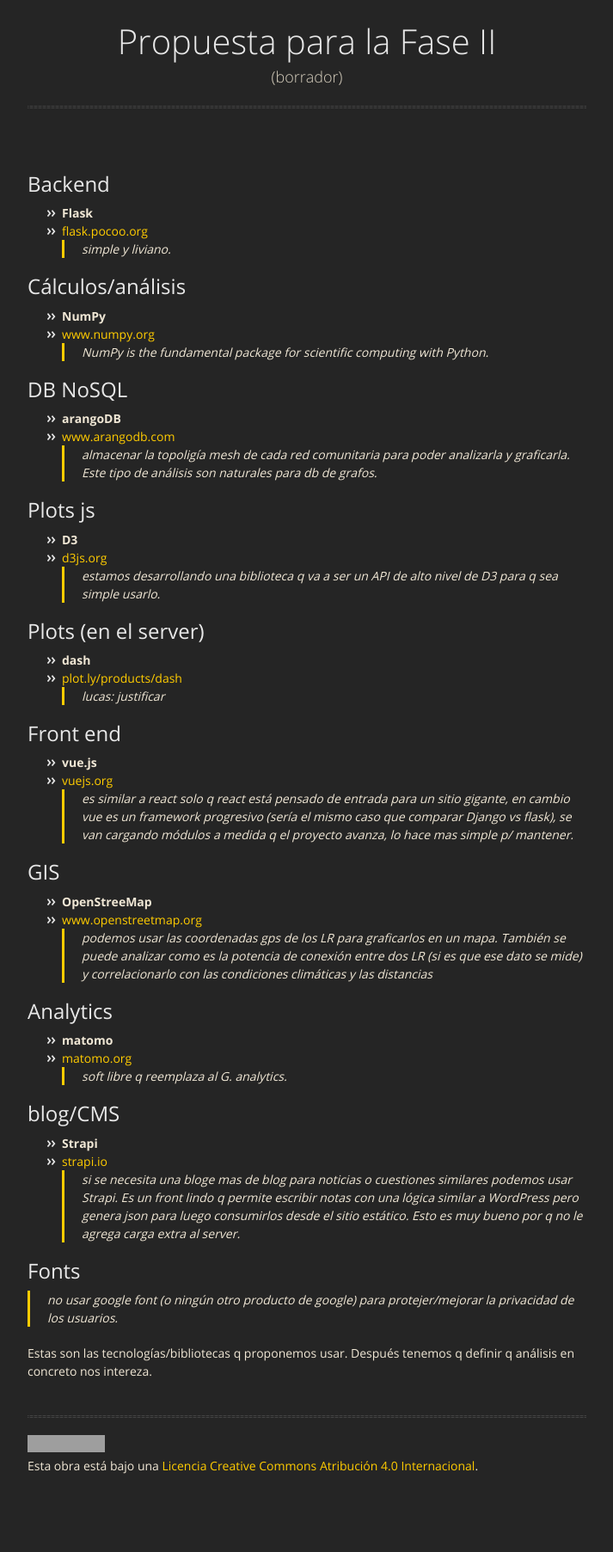
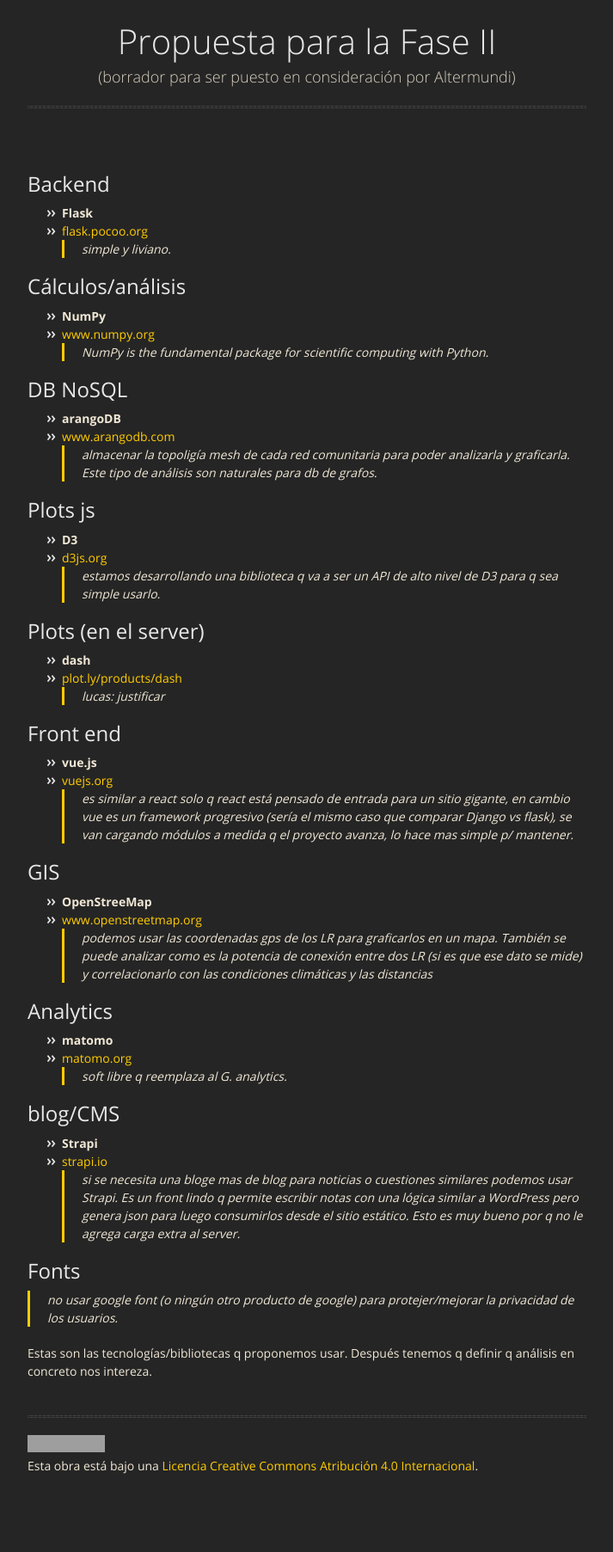
Before and after one commit to pewen/LRFII, a Jekyll site: the page built from index.md, in a window 1280 px wide. Shown: the whole page at 86% size, without its empty margins (283-996 px from the left). Built offline with Jekyll 4.4.1, drawn with Linux system fonts in a browser that asks for light colours; our own code applies the rules of GitHub Pages for plain Markdown files; grey boxes are pictures that could not be loaded.

Commit message:
minor change

```diff
--- a/_config.yml
+++ b/_config.yml
@@ -1,4 +1,4 @@
 title: Propuesta para la Fase II
-description: (borrador)
+description: (borrador para ser puesto en consideración por Altermundi)
 theme: jekyll-theme-midnight
 lang: es
```
Also changed, not shown: 1 other file.
